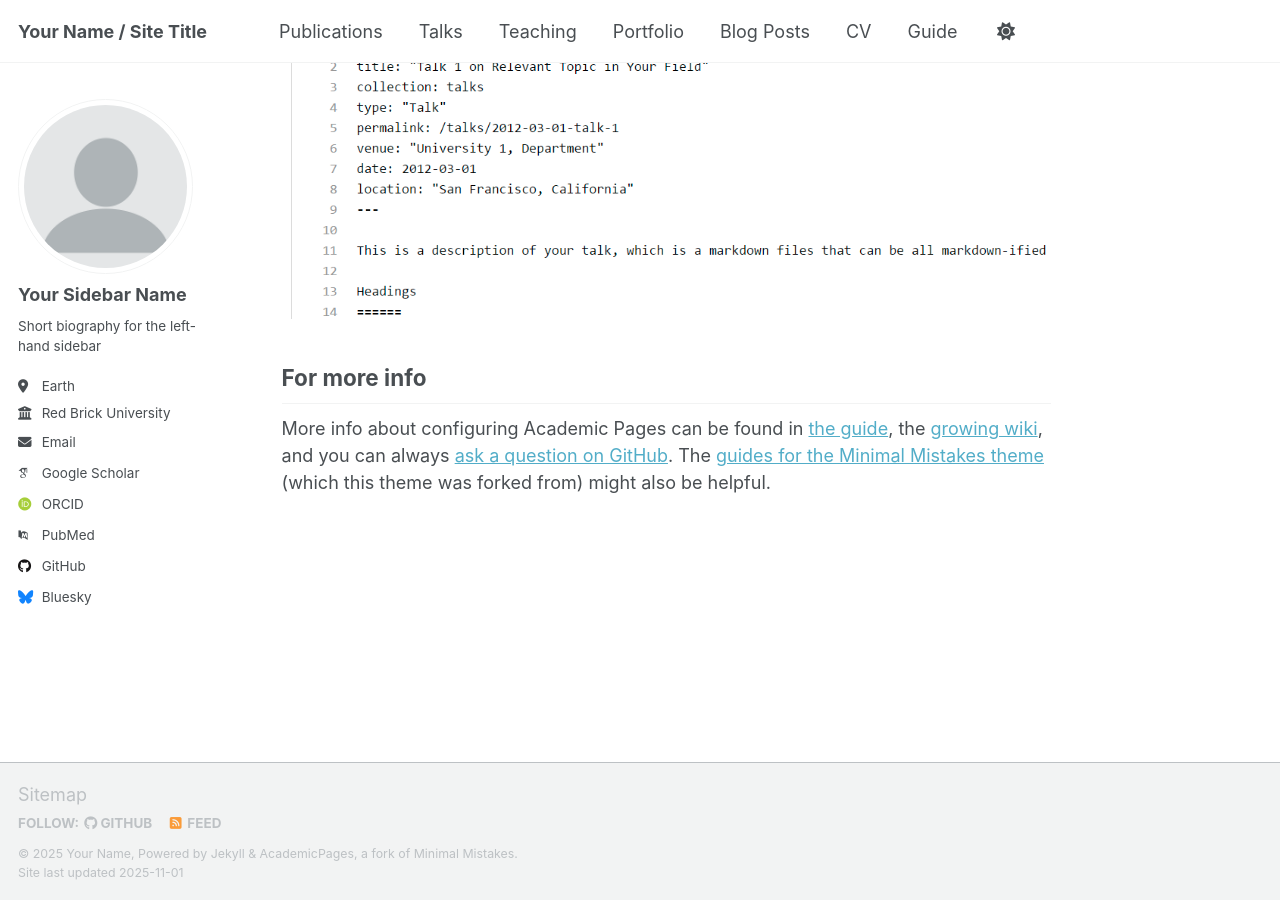
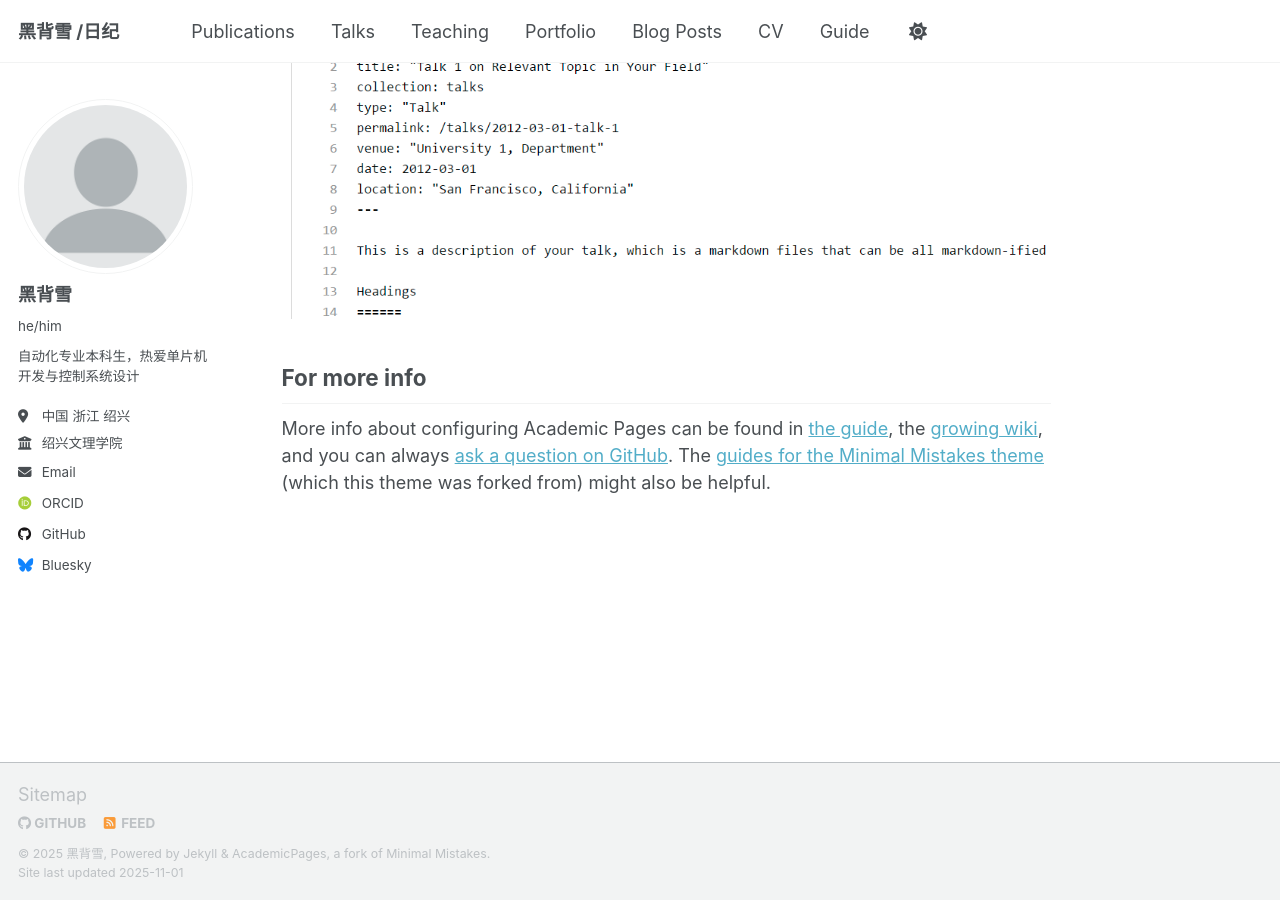
Before and after one commit to konghenfuxue-cpu/konghenfuxue-cpu.github.io, a Jekyll site: the page built from _pages/about.md, in a window 1280 px wide and 900 px high, scrolled down 2880 px. Built offline with Jekyll 4.4.1, drawn with Linux system fonts in a browser that asks for light colours; some web fonts are replaced; a script that is not in the unit is left out.

Commit message:
Update _config.yml

```diff
--- a/_config.yml
+++ b/_config.yml
@@ -7,16 +7,16 @@
 # server process.
 
 # Basic Site Settings
-locale                   : "en-US"
+locale                   : "绍兴文理学院"
 site_theme               : "default" # Currently available options are "default", "air"
-title                    : "Your Name / Site Title"
+title                    : "黑背雪 /日纪"
 title_separator          : "-"
-name                     : &name "Your Name"
-description              : &description "Your Name's academic portfolio"   # Update this with a general description of your site, this is the default if not overridden by a page
-url                      : https://academicpages.github.io # The base hostname & protocol for your site e.g. "https://[your GitHub username].github.io",
+name                     : &name "黑背雪"
+description              : &description "在这里将分享我的思考与学习日常"   # Update this with a general description of your site, this is the default if not overridden by a page
+url                      : "https://konghenfuxue-cpu.github.io" # The base hostname & protocol for your site e.g. "https://[your GitHub username].github.io",
                                                            # or if you already have some other page hosted on Github then use "https://[your GitHub username].github.io/[Your Repo Name]"
 baseurl                  : "" # the subpath of your site, e.g. "/blog"
-repository               : "academicpages/academicpages.github.io"
+repository               : "konghenfuxue-cpu/konghenfuxue-cpu.github.io"
 
 # Site Author - The following control what appear as part of the author content on the side bar.
 #               If a field is blank the icon and link will not appear, otherwise it will be shown.
@@ -24,23 +24,23 @@ repository               : "academicpages/academicpages.github.io"
 author:
   # Biographic information
   avatar           : "profile.png"
-  name             : "Your Sidebar Name"
-  pronouns         : # example: "she/her"
-  bio              : "Short biography for the left-hand sidebar"
-  location         : "Earth"
-  employer         : "Red Brick University"
+  name             : "黑背雪"
+  pronouns         : "he/him"
+  bio              : "自动化专业本科生，热爱单片机开发与控制系统设计"
+  location         : "中国 浙江 绍兴"
+  employer         : "绍兴文理学院"
   uri              : # URL
-  email            : "none@example.org"
+  email            : "adai_23@qq.com"
 
   # Academic websites
   academia         : # URL
   arxiv            : # URL - Update with the correct link to your profile
-  googlescholar    : "https://scholar.google.com/citations?user=PS_CX0AAAAAJ"
+  googlescholar    :
   inspire-hep      : # URL
   impactstory      : # URL
-  orcid            : "https://orcid.org/yourorcidurl"
+  orcid            : "https://orcid.org/0009-0009-3988-8207"
   semantic         : # URL
-  pubmed           : "https://www.ncbi.nlm.nih.gov/pubmed/?term=john+snow"
+  pubmed           :
   researchgate     : # URL
   scopus           : # URL
 
```
